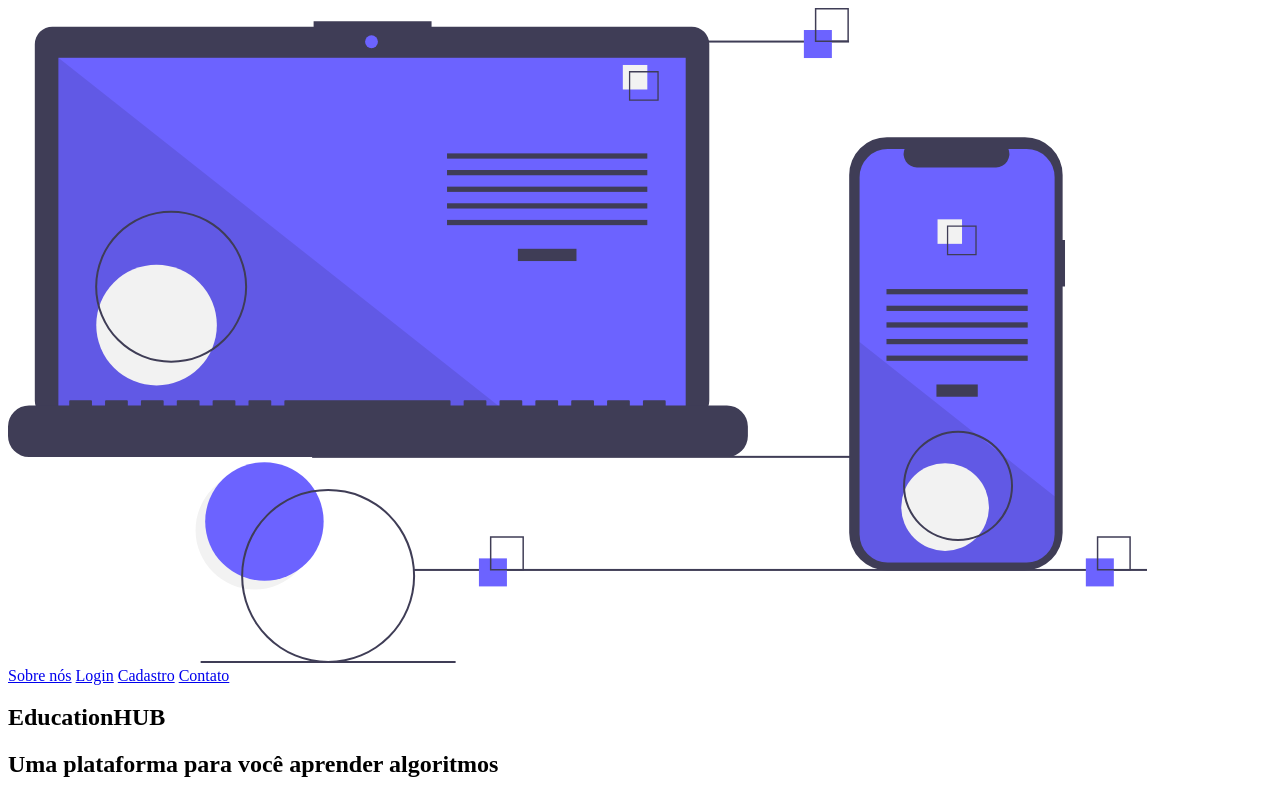
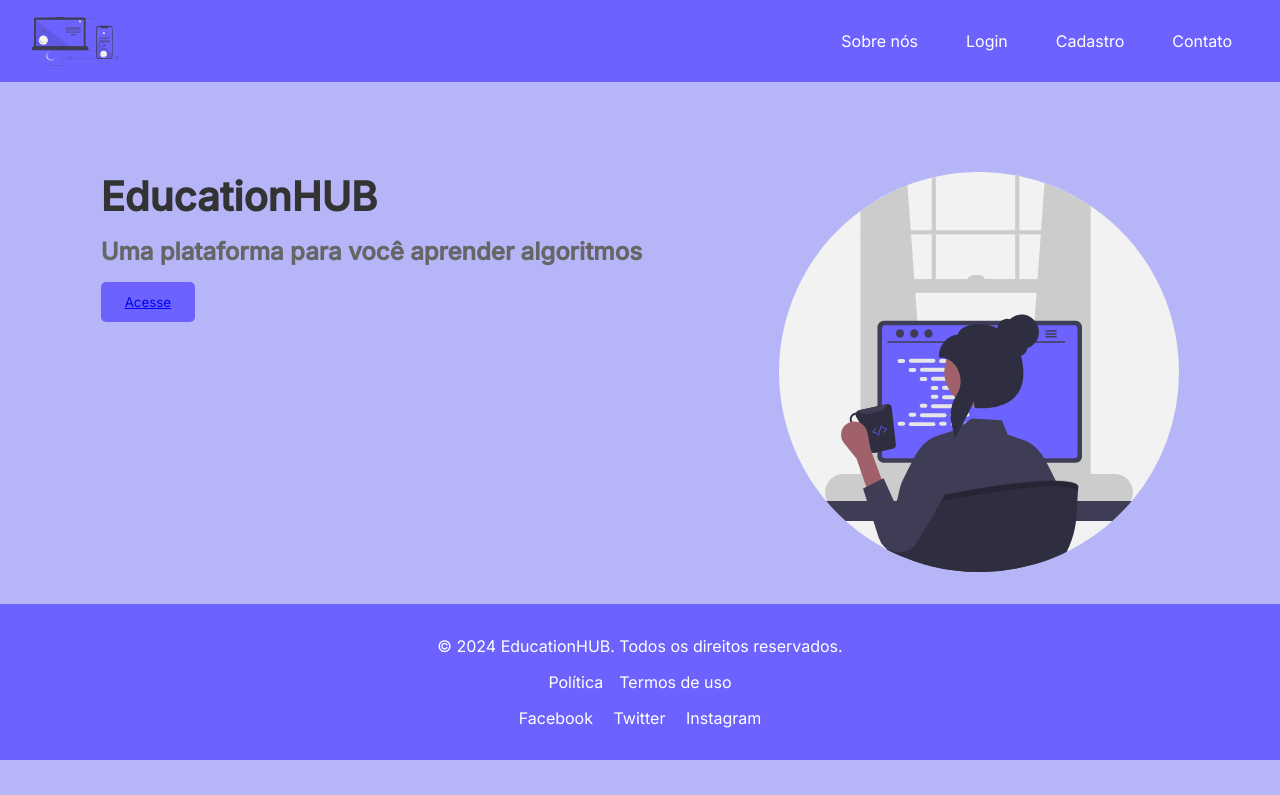
Before and after one commit to isabellelays/projetoFront, a plain HTML site: page index.html in a window 1280 px wide. Shown: the top 795 px of the page. Drawn offline with Linux system fonts and the light colour scheme; the site is published under a folder, as on GitHub Pages, so addresses that start at the root find nothing.

Commit message:
Update index.html

```diff
--- a/index.html
+++ b/index.html
@@ -6,7 +6,7 @@
   <meta name="viewport" content="width=device-width, initial-scale=1.0">
   <meta name="description" content="Uma plataforma para você aprender algoritmos de um jeito fácil!">
   <title>EducationHUB</title>
-  <link rel="stylesheet" type="text/css" href="/css/landingpage.css">
+  <link rel="stylesheet" type="text/css" href="css/landingpage.css">
 </head>
 
 <body>
```
